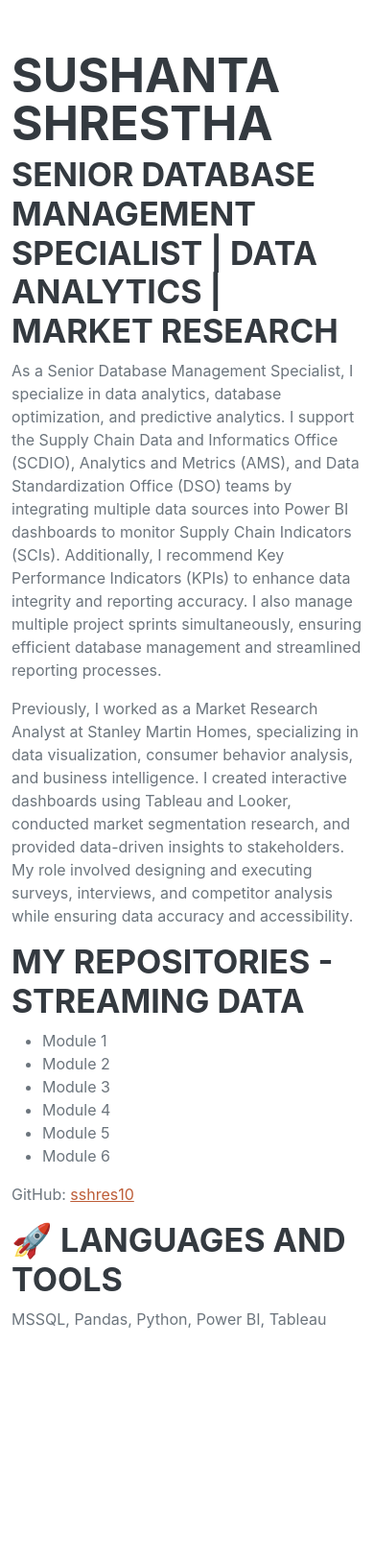
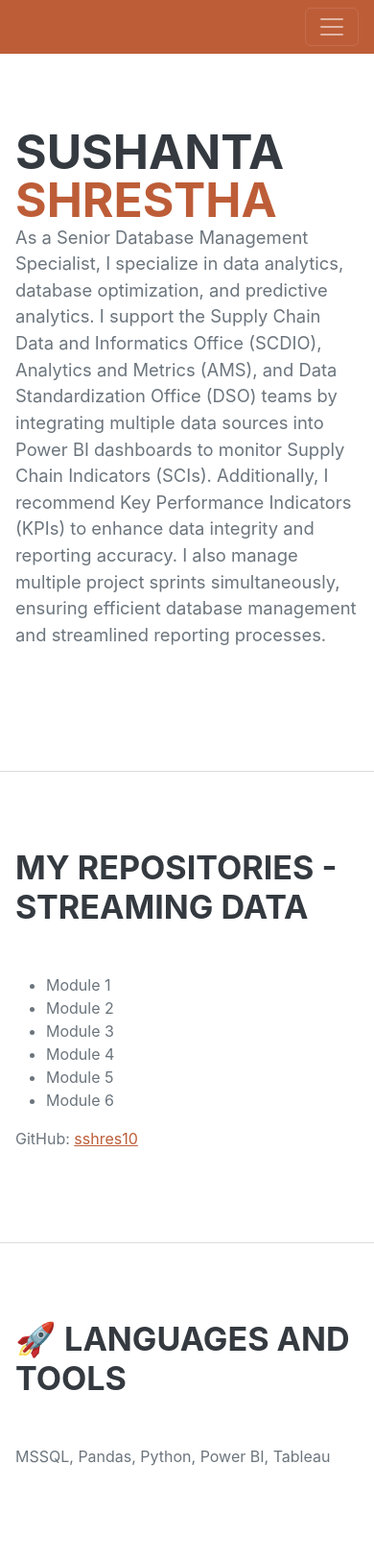
Before and after one commit to sshres10/sshres10.github.io, a plain HTML site: page index.html in a window 390 px wide. Shown: the whole page at 96% size. Before the commit the page ends 1402 px from the top, so only its background shows below. Drawn offline with nearby package versions, Linux system fonts and the light colour scheme; a web font is replaced by a local one.

Commit message:
Update index.html

```diff
--- a/index.html
+++ b/index.html
@@ -3,19 +3,50 @@
     <head>
         <meta charset="utf-8" />
         <meta name="viewport" content="width=device-width, initial-scale=1, shrink-to-fit=no" />
-        <title>John Doe | Senior Database Management Specialist | Data Analytics | Market Research</title>
+        <meta name="description" content="" />
+        <meta name="author" content="" />
+        <title>Sushanta Shrestha| Senior Database Management Specialist | Data Analytics | Market Research</title>
+        <link rel="icon" type="image/x-icon" href="assets/img/favicon.ico" />
+        <!-- Font Awesome icons (free version) -->
+        <script src="https://use.fontawesome.com/releases/v6.3.0/js/all.js" crossorigin="anonymous"></script>
+        <!-- Google fonts -->
+        <link href="https://fonts.googleapis.com/css?family=Saira+Extra+Condensed:500,700" rel="stylesheet" type="text/css" />
+        <link href="https://fonts.googleapis.com/css?family=Muli:400,400i,800,800i" rel="stylesheet" type="text/css" />
+        <!-- Core theme CSS (includes Bootstrap) -->
         <link href="css/styles.css" rel="stylesheet" />
     </head>
-    <body>
-        <div class="container">
-            <section id="about">
-                <h1>Sushanta Shrestha</h1>
-                <h2>Senior Database Management Specialist | Data Analytics | Market Research</h2>
-                <p>As a Senior Database Management Specialist, I specialize in data analytics, database optimization, and predictive analytics. I support the Supply Chain Data and Informatics Office (SCDIO), Analytics and Metrics (AMS), and Data Standardization Office (DSO) teams by integrating multiple data sources into Power BI dashboards to monitor Supply Chain Indicators (SCIs). Additionally, I recommend Key Performance Indicators (KPIs) to enhance data integrity and reporting accuracy. I also manage multiple project sprints simultaneously, ensuring efficient database management and streamlined reporting processes.</p>
-                <p>Previously, I worked as a Market Research Analyst at Stanley Martin Homes, specializing in data visualization, consumer behavior analysis, and business intelligence. I created interactive dashboards using Tableau and Looker, conducted market segmentation research, and provided data-driven insights to stakeholders. My role involved designing and executing surveys, interviews, and competitor analysis while ensuring data accuracy and accessibility.</p>
+    <body id="page-top">
+        <!-- Navigation -->
+        <nav class="navbar navbar-expand-lg navbar-dark bg-primary fixed-top" id="sideNav">
+            <a class="navbar-brand js-scroll-trigger" href="#page-top">
+                <span class="d-block d-lg-none"Sushanta Shrestha</span>
+                <span class="d-none d-lg-block"><img class="img-fluid img-profile rounded-circle mx-auto mb-2" src="assets/img/profile.jpg" alt="..." /></span>
+            </a>
+            <button class="navbar-toggler" type="button" data-bs-toggle="collapse" data-bs-target="#navbarResponsive" aria-controls="navbarResponsive" aria-expanded="false" aria-label="Toggle navigation"><span class="navbar-toggler-icon"></span></button>
+            <div class="collapse navbar-collapse" id="navbarResponsive">
+                <ul class="navbar-nav">
+                    <li class="nav-item"><a class="nav-link js-scroll-trigger" href="#about">About</a></li>
+                    <li class="nav-item"><a class="nav-link js-scroll-trigger" href="#experience">Experience</a></li>
+                    <li class="nav-item"><a class="nav-link js-scroll-trigger" href="#education">Education</a></li>
+                    <li class="nav-item"><a class="nav-link js-scroll-trigger" href="#skills">Skills</a></li>
+                    <li class="nav-item"><a class="nav-link js-scroll-trigger" href="#repositories">Repositories</a></li>
+                </ul>
+            </div>
+        </nav>
+        <!-- Page Content -->
+        <div class="container-fluid p-0">
+            <!-- About -->
+            <section class="resume-section" id="about">
+                <div class="resume-section-content">
+                    <h1 class="mb-0">Sushanta <span class="text-primary">Shrestha</span></h1>
+                    <p class="lead mb-5">As a Senior Database Management Specialist, I specialize in data analytics, database optimization, and predictive analytics. I support the Supply Chain Data and Informatics Office (SCDIO), Analytics and Metrics (AMS), and Data Standardization Office (DSO) teams by integrating multiple data sources into Power BI dashboards to monitor Supply Chain Indicators (SCIs). Additionally, I recommend Key Performance Indicators (KPIs) to enhance data integrity and reporting accuracy. I also manage multiple project sprints simultaneously, ensuring efficient database management and streamlined reporting processes.</p>
+                </div>
             </section>
-            <section id="repositories">
-                <h2>My Repositories - Streaming Data</h2>
+            <hr class="m-0" />
+            <!-- Repositories -->
+            <section class="resume-section" id="repositories">
+                <div class="resume-section-content">
+                    <h2 class="mb-5">My Repositories - Streaming Data</h2>
                     <ul>
                         <li>Module 1</li>
                         <li>Module 2</li>
@@ -25,11 +56,20 @@
                         <li>Module 6</li>
                     </ul>
                     <p>GitHub: <a href="https://github.com/sshres10" target="_blank">sshres10</a></p>
+                </div>
             </section>
-            <section id="skills">
-                <h2>🚀 Languages and Tools</h2>
+            <hr class="m-0" />
+            <!-- Skills -->
+            <section class="resume-section" id="skills">
+                <div class="resume-section-content">
+                    <h2 class="mb-5">🚀 Languages and Tools</h2>
                     <p>MSSQL, Pandas, Python, Power BI, Tableau</p>
+                </div>
             </section>
         </div>
+        <!-- Bootstrap core JS -->
+        <script src="https://cdn.jsdelivr.net/npm/bootstrap@5.2.3/dist/js/bootstrap.bundle.min.js"></script>
+        <!-- Core theme JS -->
+        <script src="js/scripts.js"></script>
     </body>
 </html>
```
Lines whose indentation alone changed are shown as unchanged.
